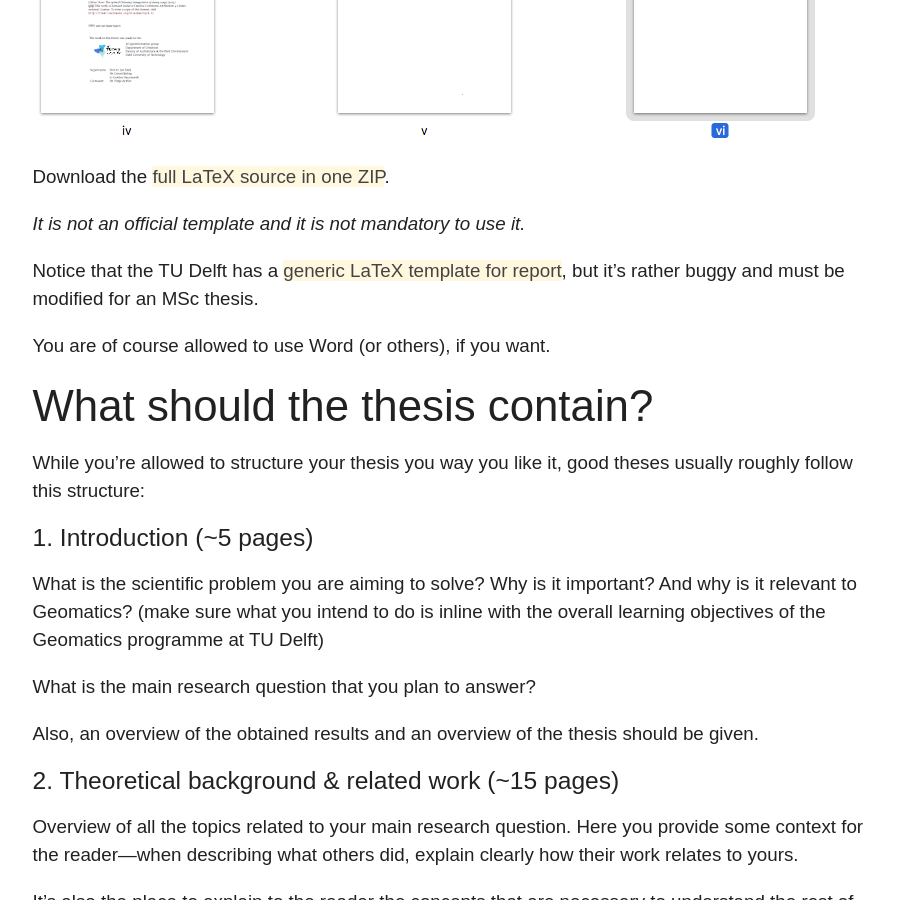
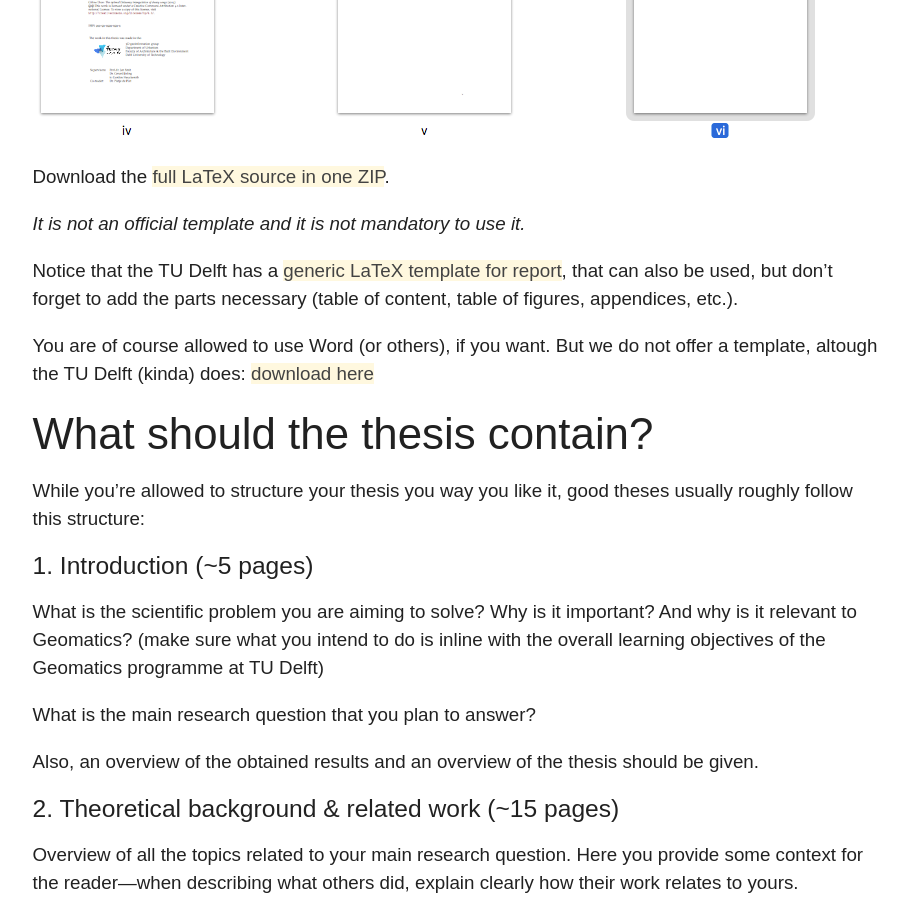
Before and after one commit to tudelft3d/geo2020, a Jekyll site: the page built from templates/index.md, in a window 1280 px wide and 900 px high, scrolled down 1986 px. Shown: the whole window, without its empty margins (182-1090 px from the left). Built offline with Jekyll 4.4.1, drawn with Linux system fonts in a browser that asks for light colours; nearby versions of some CDN libraries.

Commit message:
more info about tudelft template

```diff
--- a/templates/index.md
+++ b/templates/index.md
@@ -26,7 +26,6 @@ The document for P2 is a research proposal that must contain all the elements li
 You are free to write your project plan with the word processor of your choice (including LaTeX), as long as all the asked parts are present.
 You can use that [simple LaTeX template](https://gist.github.com/hugoledoux/d16d5a4d397858ac745e38f9e8561657) as starting point.
 
-
 We expect a project plan to be around 10-15 pages (maximum).
 It should show that you clearly know the problem you plan to solve, and that you master the related work.
 We expect you to present the methodology you will use to solve your scientific problem(s), and to present preliminary results.
@@ -37,7 +36,7 @@ It contains:
 
   - an introduction in which the relevance of the project and its place in the context of geomatics is described, along with a clearly-defined problem statement;
   - a related work section in which the relevant literature is presented and linked to the project;
-  - the research questions are clearly defined, along with the scope (ie what you will *not* be doing); to help you define a "good" research question, read [this document](http://twp.duke.edu/uploads/media_items/research-questions.original.pdf)
+  - the research questions are clearly defined, along with the scope (ie what you will *not* be doing); to help you define a "good" research question, read [this document](https://sites.duke.edu/urgws/files/2014/02/Research-Questions_WS-handout.pdf)
   - overview of the methodology to be used;
   - time planning---having a [Gantt chart](https://en.wikipedia.org/wiki/Gantt_chart) is probably a better idea then just a list;
   - since specific data and tools have to be used, it's good to present these concretely, so that the mentors know that you have a grasp of all aspects of the project;
@@ -59,9 +58,10 @@ Download the [full LaTeX source in one ZIP](https://github.com/tudelftgeomatics/
 
 *It is not an official template and it is not mandatory to use it.*
 
-Notice that the TU Delft has a [generic LaTeX template for report](https://intranet.tudelft.nl/fileadmin/Files/medewerkersportal/mc/huisstijl/Downloads/latex_newreport.zip), but it's rather buggy and must be modified for an MSc thesis.
+Notice that the TU Delft has a [generic LaTeX template for report](https://www.tudelft.nl/en/tu-delft-corporate-design/downloads/), that can also be used, but don't forget to add the parts necessary (table of content, table of figures, appendices, etc.).
 
 You are of course allowed to use Word (or others), if you want.
+But we do not offer a template, altough the TU Delft (kinda) does: [download here](https://d1rkab7tlqy5f1.cloudfront.net/Websections/TU%20Delft%20Huisstijl/BSc-MSc_report_mei_2015.doc)
 
 
 ### What should the thesis contain?
```
